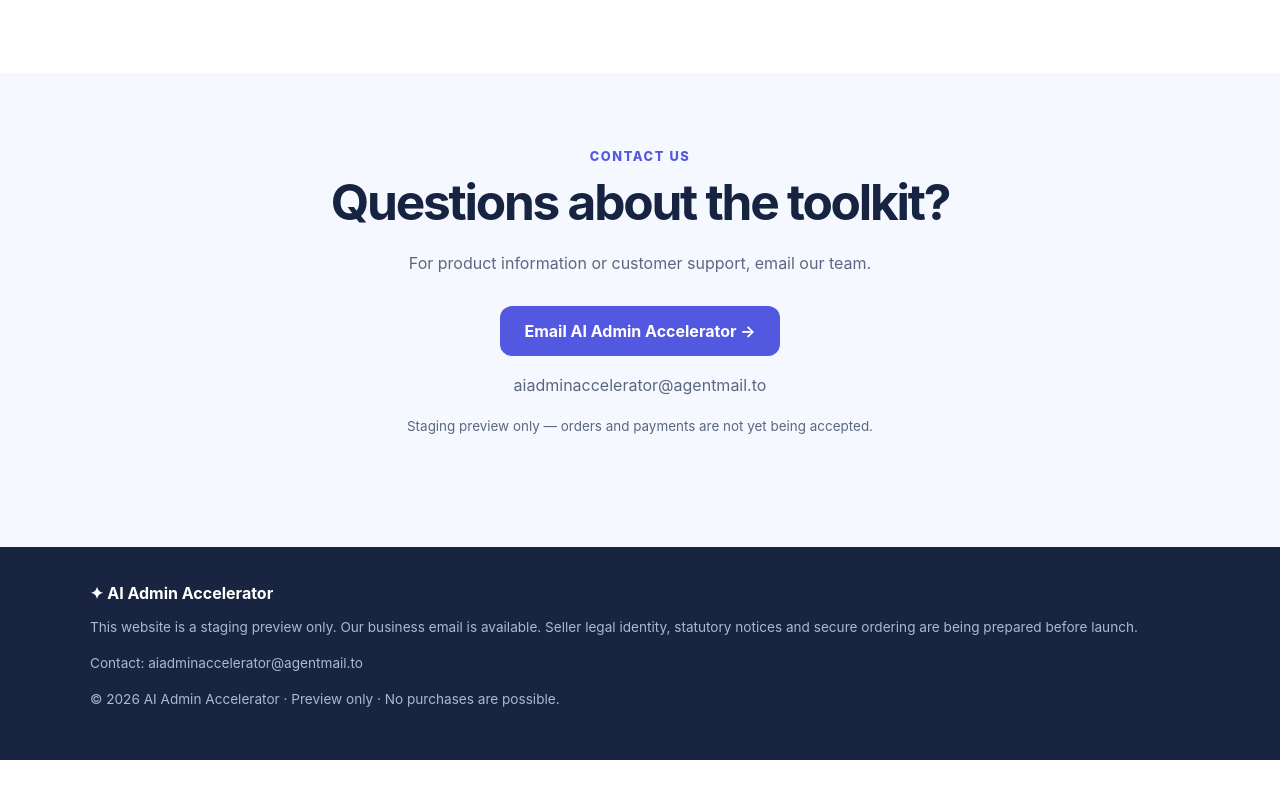
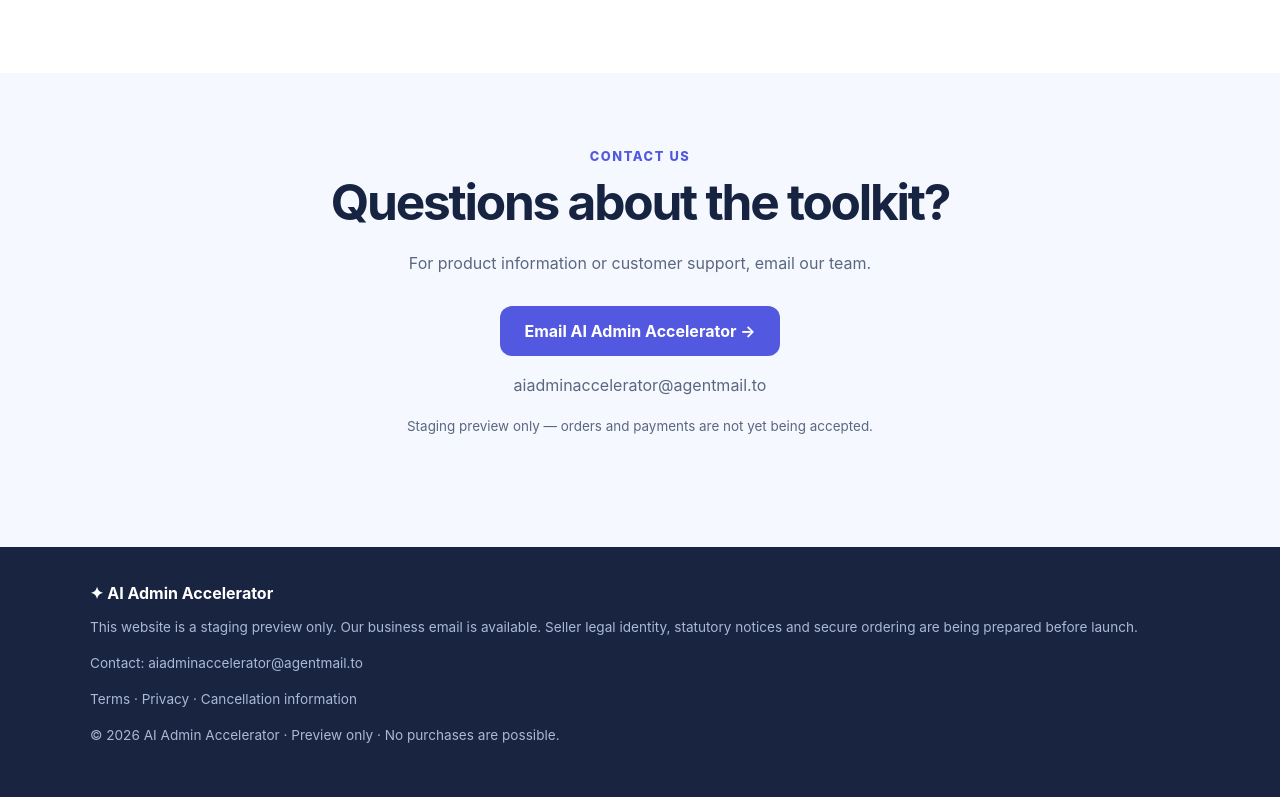
Before and after one commit to ashpatel70-sys/-ai-admin-accelerator, a website: page public/index.html in a window 1280 px wide. Shown: the part 3059-3856 px from the top of the page. Before the commit the page ends 3819 px from the top, so only its background shows below. Drawn offline with Linux system fonts and the light colour scheme.

Commit message:
Add cancellation information and document mandatory seller-detail gate

```diff
--- a/public/index.html
+++ b/public/index.html
@@ -41,5 +41,5 @@ section{padding:76px 0}.center{text-align:center;max-width:690px;margin:0 auto 3
 <details><summary>Is an AI subscription included?</summary><p>No. The toolkit is separate from any subscription or usage fee charged by an AI provider.</p></details>
 <details><summary>Can I use confidential customer information?</summary><p>Don't disclose sensitive information, credentials or client records to external AI tools without appropriate permission and safeguards.</p></details>
 </div></div></section>
-<section id="contact" class="tint"><div class="wrap"><div class="center"><div class="eyebrow">Contact us</div><h2>Questions about the toolkit?</h2><p>For product information or customer support, email our team.</p><a class="btn" href="mailto:aiadminaccelerator@agentmail.to">Email AI Admin Accelerator →</a><p><a href="mailto:aiadminaccelerator@agentmail.to">aiadminaccelerator@agentmail.to</a></p><p style="font-size:.84rem">Staging preview only — orders and payments are not yet being accepted.</p></div></div></section></main><footer class="footer"><div class="wrap"><strong>✦ AI Admin Accelerator</strong><p>This website is a staging preview only. Our business email is available. Seller legal identity, statutory notices and secure ordering are being prepared before launch.</p><p>Contact: <a href="mailto:aiadminaccelerator@agentmail.to">aiadminaccelerator@agentmail.to</a></p><p>© 2026 AI Admin Accelerator · Preview only · No purchases are possible.</p></div></footer>
+<section id="contact" class="tint"><div class="wrap"><div class="center"><div class="eyebrow">Contact us</div><h2>Questions about the toolkit?</h2><p>For product information or customer support, email our team.</p><a class="btn" href="mailto:aiadminaccelerator@agentmail.to">Email AI Admin Accelerator →</a><p><a href="mailto:aiadminaccelerator@agentmail.to">aiadminaccelerator@agentmail.to</a></p><p style="font-size:.84rem">Staging preview only — orders and payments are not yet being accepted.</p></div></div></section></main><footer class="footer"><div class="wrap"><strong>✦ AI Admin Accelerator</strong><p>This website is a staging preview only. Our business email is available. Seller legal identity, statutory notices and secure ordering are being prepared before launch.</p><p>Contact: <a href="mailto:aiadminaccelerator@agentmail.to">aiadminaccelerator@agentmail.to</a></p><p><a href="/terms.html">Terms</a> · <a href="/privacy.html">Privacy</a> · <a href="/cancellation.html">Cancellation information</a></p><p>© 2026 AI Admin Accelerator · Preview only · No purchases are possible.</p></div></footer>
 </body></html>
```
